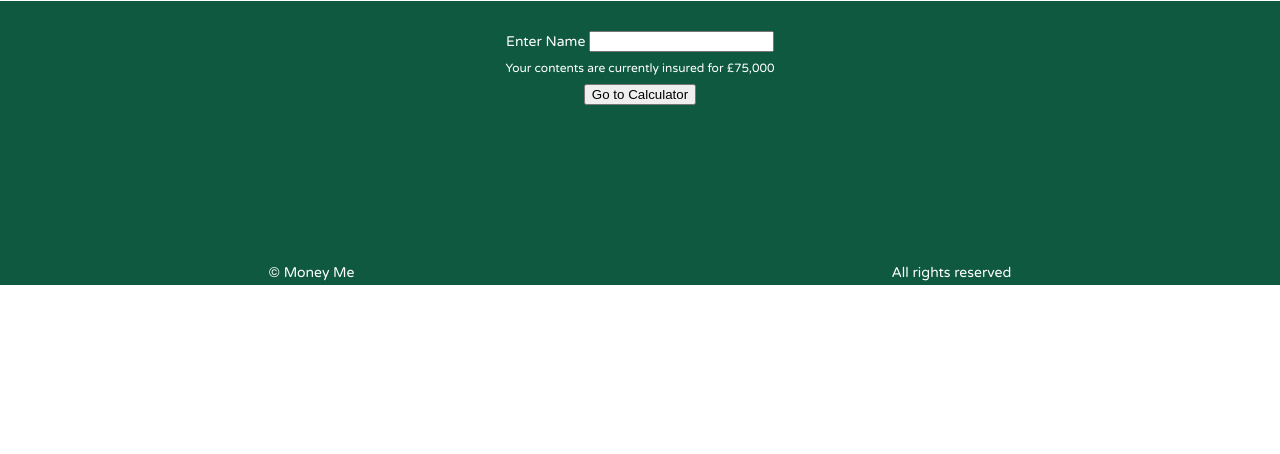
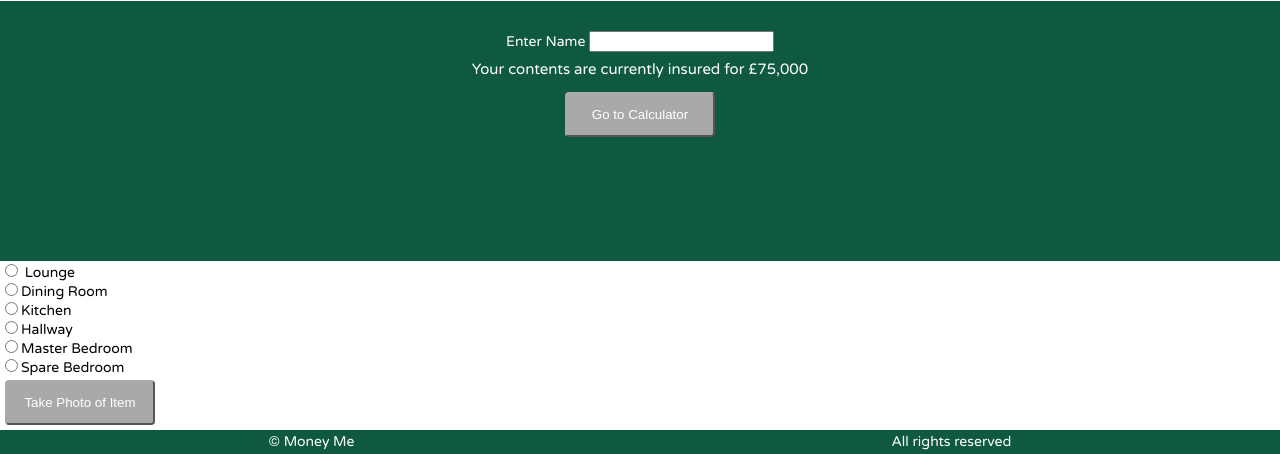
Before and after one commit to anjiB72/money_me_calculator, a plain HTML site: page index.html in a window 1280 px wide. Shown: the part 1012-1466 px from the top of the page. Before the commit the page ends 1297 px from the top, so only its background shows below. Drawn offline with nearby package versions, Linux system fonts and the light colour scheme.

Commit message:
added css

```diff
--- a/index.html
+++ b/index.html
@@ -26,7 +26,7 @@
         <button id="goToCalc">Go to Calculator</button>
        </div>
     </div>
-    <div class="calculator displayNone">
+    <div class="calculator">
         <div class="radioButtons">
             <input type="radio" name="room" value="lounge"> Lounge<br>
             <input type="radio" name="room" value="diningroom">Dining Room<br>
@@ -35,10 +35,7 @@
             <input type="radio" name="room" value="masterbedroom">Master Bedroom<br>
             <input type="radio" name="room" value="bedroom2">Spare Bedroom<br>
         </div>
-        <div class="roomContents ">
-
-        </div>
-        <button>Take Photo of Item</button>
+        <button id="take-photo">Take Photo of Item</button>
     </div>
     <div class="newItem displayNone">
 
--- a/style.css
+++ b/style.css
@@ -57,7 +57,7 @@ label{
 }
 .userEntry h3{
     margin: 10px auto;
-    font-size: 12px;
+    font-size: 15px;
 }
 
 footer div{
@@ -65,3 +65,14 @@ footer div{
     padding: 2px;
     height: 20px;
 }
+
+button{
+    border-radius: 4px;
+    border-color: darkgrey;
+    background-color: darkgrey;
+    color: white;
+    font-style: bold;
+    height: 45px;
+    width: 150px;
+    margin: 5px;
+}
```
